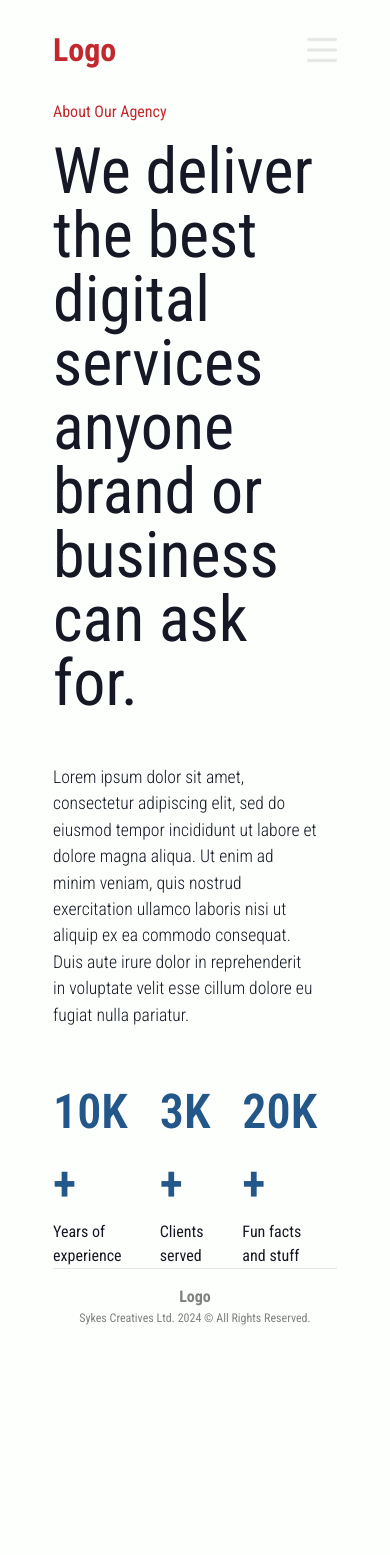
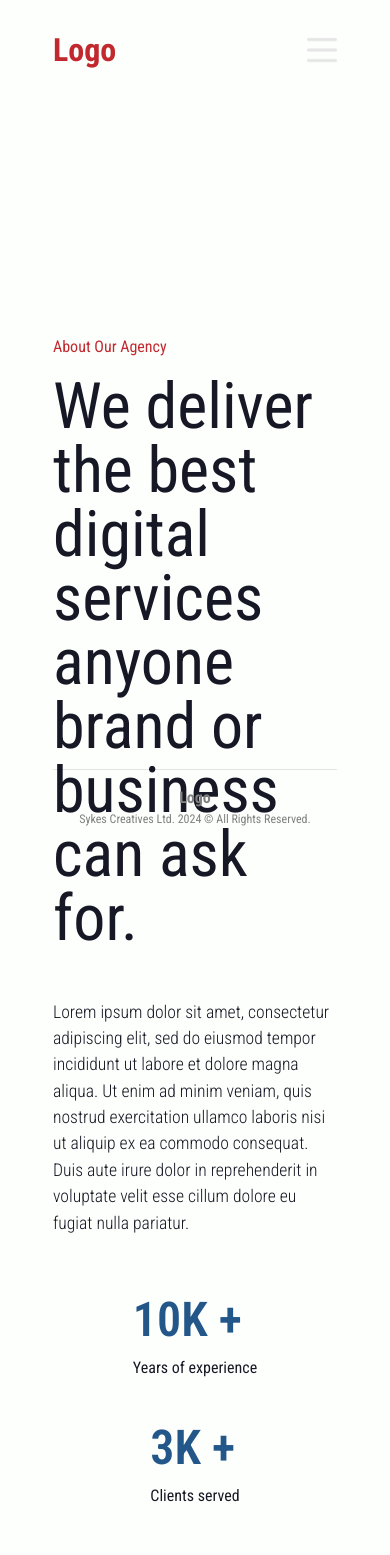
Before and after one commit to DezmenSykes/nextjs-stack-starter, a Next.js app: page /about in a window 390 px wide. Shown: the top 1555 px of the page. Before the commit the page ends 1343 px from the top, so only its background shows below. Built offline with nearby package versions, Linux system fonts and the light colour scheme.

Commit message:
updated responsiveness.

```diff
--- a/app/about/about.module.css
+++ b/app/about/about.module.css
@@ -49,3 +49,14 @@
     font-weight:600;
     font-size: 3rem;
 }
+
+@media (max-width: 768px) {
+    .container{
+        flex-direction: column;
+        height: 200px;
+    }
+
+    .boxes {
+        flex-direction: column;
+    }
+}
--- a/app/about/page.jsx
+++ b/app/about/page.jsx
@@ -24,7 +24,7 @@ const AboutPage = () => {
           </div>
         </div>
         <div className={styles.imgContainer}>
-          <Image src="/about.png" width={500} height={500} alt="" />
+          <Image src="/about.png" alt="" width={500} height={500}/>
         </div>
       </div>
     )
--- a/app/contact/contact.module.css
+++ b/app/contact/contact.module.css
@@ -16,7 +16,7 @@
 }
 
 .contactImg{
-    object-fit: contain;
+    object-fit: cover;
 }
 
 .form {
@@ -30,3 +30,9 @@
     background:rgba(0,0,0,0.11);
 
 }
+
+@media (max-width: 768px) {
+    .container{
+        flex-direction: column;
+    }
+}
--- a/app/contact/page.jsx
+++ b/app/contact/page.jsx
@@ -5,7 +5,7 @@ const ContactPage = () => {
     return (
       <div className={styles.container}>
         <div className={styles.imgContainer}>
-          <Image src="/contact.png" alt="" fill/>
+          <Image src="/contact.png" alt="" width={500} height={500}/>
         </div>
         <div className={styles.formContainer}>
           <form action="" className={styles.form}>
--- a/components/Navbar/Links/Links.jsx
+++ b/components/Navbar/Links/Links.jsx
@@ -47,7 +47,7 @@ const Links = () => {
                 }
             </div>
 
-            <Image src="/menu.png" alt="" width={30} height={30} onClick={() => setOpen(!open)}/>
+            <Image className={styles.menuBtn} src="/menu.png" alt="" width={30} height={30} onClick={() => setOpen(!open)}/>
             {
                 open && <div className={styles.mobileLinks}>
                     {links.map(link => (
--- a/components/Navbar/Links/links.module.css
+++ b/components/Navbar/Links/links.module.css
@@ -14,6 +14,7 @@
 
 .mobileLinks, .menuBtn {
     display: none;
+    z-index:2;
 }
 
 @media (max-width:768px) {
@@ -31,8 +32,8 @@
         top:100px;
         right:0;
         width:50%;
+        background-color: var(--timberwolf);
         height:calc(100vh - 100px);
-        background: var(--ivory);
         display: flex;
         flex-direction: column;
         align-items: center;
```
